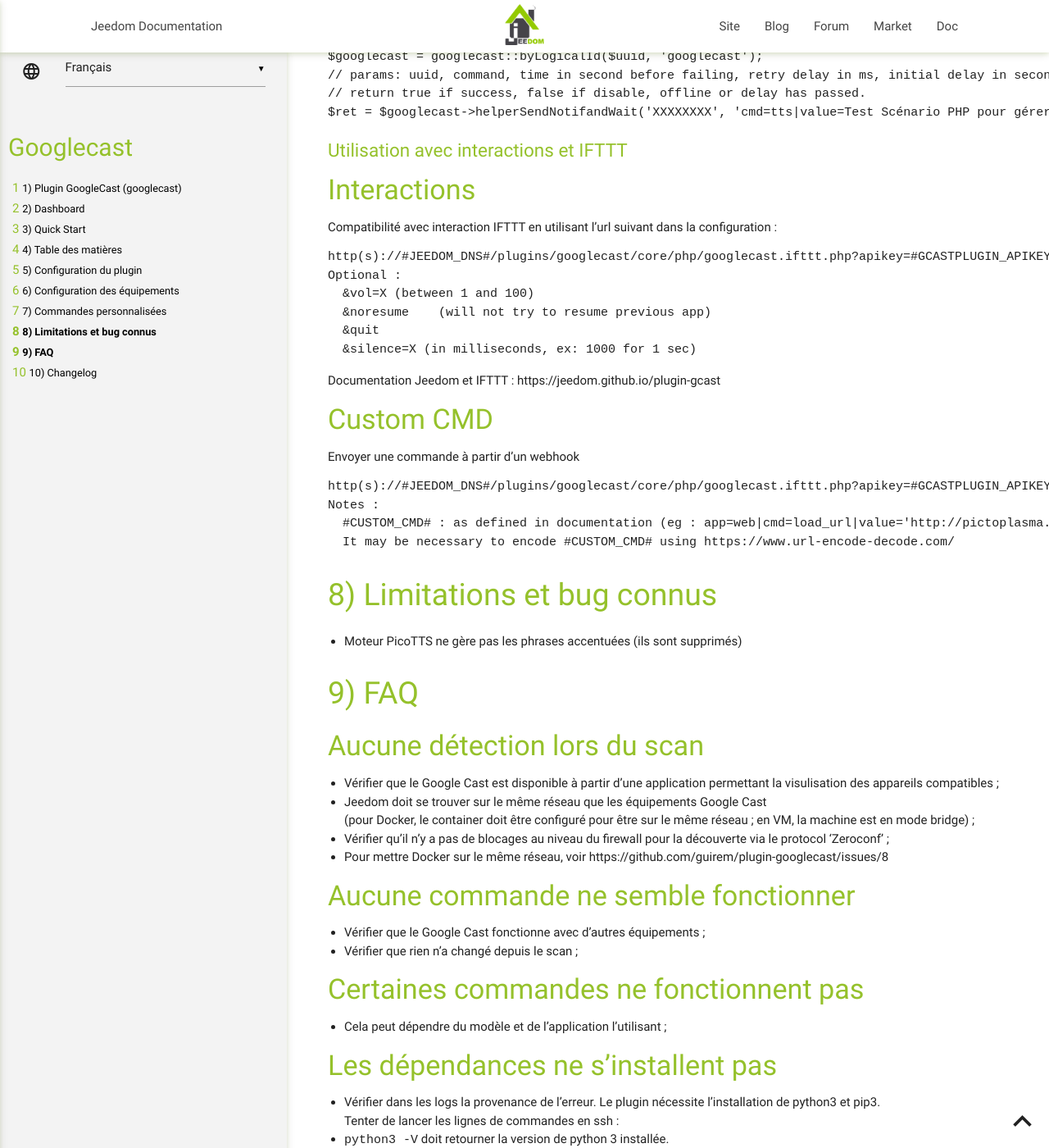
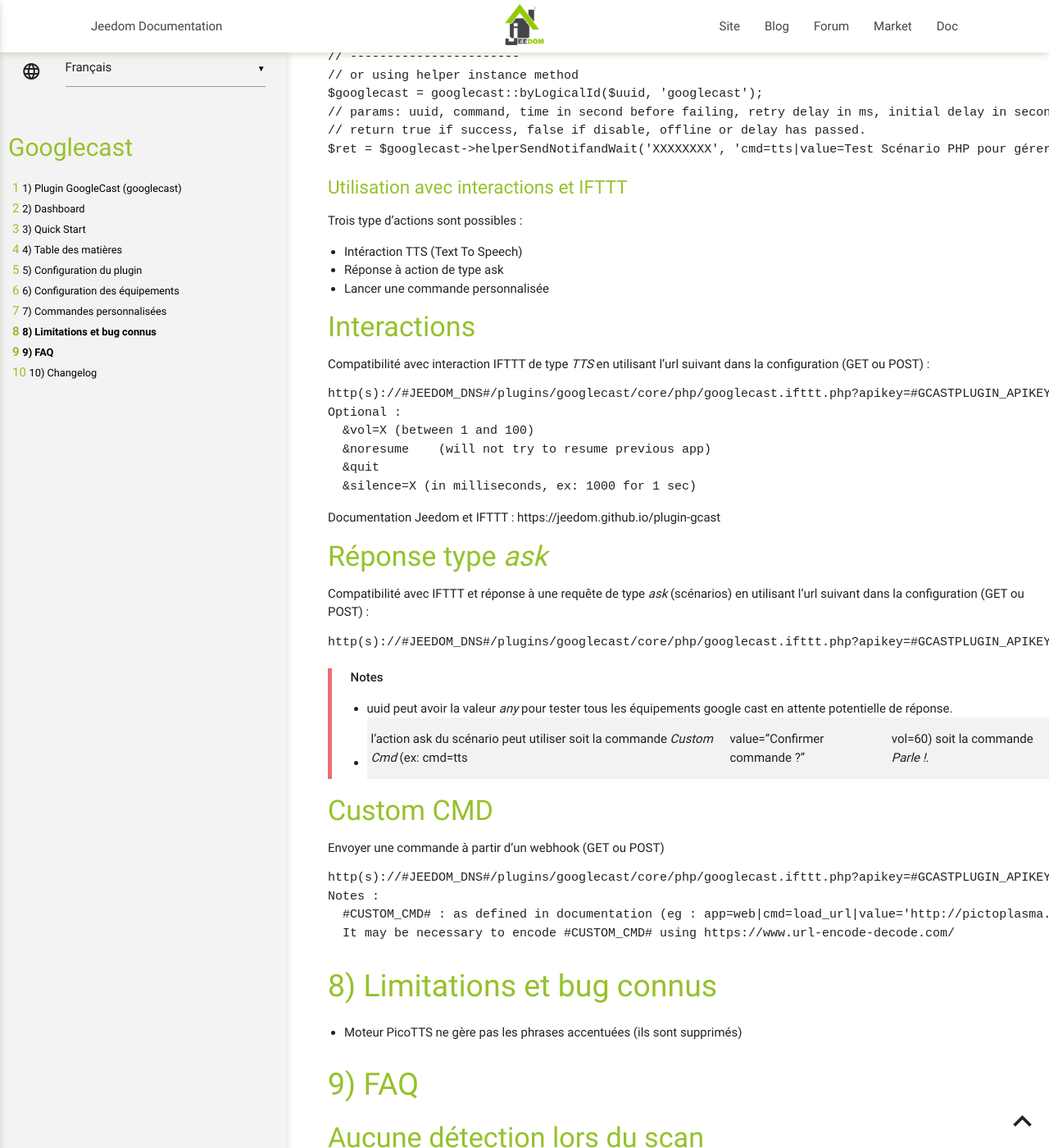
Before and after one commit to guirem/plugin-googlecast, a Jekyll site: the page built from docs/fr_FR/index.md, in a window 1280 px wide and 1400 px high, scrolled down 17798 px. Shown: the whole window at 82% size. Built offline with Jekyll 4.4.1, drawn with Linux system fonts in a browser that asks for light colours; our own code applies the rules of GitHub Pages for plain Markdown files; some of the changed text lies outside the part shown.

Commit message:
added ifttt/ask compatibility (#31)
IFTTT fix and ask compatibility

````diff
--- a/docs/fr_FR/index.md
+++ b/docs/fr_FR/index.md
@@ -93,6 +93,7 @@
       - [Avec bloc code php](#avec-bloc-code-php)
     + [Utilisation avec interactions et IFTTT](#utilisation-avec-interactions-et-ifttt)
       - [Interactions](#interactions)
+      - [Réponse type ask](#r-ponse-type--ask-)
       - [Custom CMD](#custom-cmd)
 - [Limitations et bug connus](#limitations-et-bug-connus)
 - [FAQ](#faq)
@@ -324,9 +325,10 @@
 
 #### Paramètres possibles pour *load_url* en mode *web* :
 ```
-- url: str - website url.
-- force: bool - force mode. To be used if default is not working. (optional, default False).
-- reload: int - reload time in seconds. 0 = no reload. (optional, default 0)
+- value: str - seperated by ',' (see notes)
+    * url: str - website url.
+    * force: bool - force mode. To be used if default is not working. (optional, default False).
+    * reload: int - reload time in seconds. 0 = no reload. (optional, default 0)
 
 ex 1 : app=web|cmd=load_url|value='http://pictoplasma.sound-creatures.com',True,10
 ex 2 : app=web|cmd=load_url|value='http://mywebsite/index.php?apikey%3Dmyapikey'
@@ -673,8 +675,13 @@
 
 ### Utilisation avec interactions et IFTTT
 
+Trois type d'actions sont possibles :
+- Intéraction TTS (Text To Speech)
+- Réponse à action de type ask
+- Lancer une commande personnalisée
+
 #### Interactions
-Compatibilité avec interaction IFTTT en utilisant l'url suivant dans la configuration :
+Compatibilité avec interaction IFTTT de type *TTS* en utilisant l'url suivant dans la configuration (GET ou POST) :
 ```
 http(s)://#JEEDOM_DNS#/plugins/googlecast/core/php/googlecast.ifttt.php?apikey=#GCASTPLUGIN_APIKEY#&uuid=#GCAST_UUID#&query=<<{{TextField}}>>
 Optional :
@@ -685,8 +692,18 @@
 ```
 Documentation Jeedom et IFTTT : https://jeedom.github.io/plugin-gcast
 
+#### Réponse type *ask*
+Compatibilité avec IFTTT et réponse à une requête de type *ask* (scénarios) en utilisant l'url suivant dans la configuration (GET ou POST) :
+```
+http(s)://#JEEDOM_DNS#/plugins/googlecast/core/php/googlecast.ifttt.php?apikey=#GCASTPLUGIN_APIKEY#&uuid=#GCAST_UUID#&action=askreply&query=<<{{TextField}}>>
+```
+
+> **Notes**
+> - uuid peut avoir la valeur *any* pour tester tous les équipements google cast en attente potentielle de réponse.
+> - l'action ask du scénario peut utiliser soit la commande *Custom Cmd* (ex: cmd=tts|value="Confirmer commande ?"|vol=60) soit la commande *Parle !*.
+
 #### Custom CMD
-Envoyer une commande à partir d'un webhook
+Envoyer une commande à partir d'un webhook (GET ou POST)
 ```
 http(s)://#JEEDOM_DNS#/plugins/googlecast/core/php/googlecast.ifttt.php?apikey=#GCASTPLUGIN_APIKEY#&uuid=#GCAST_UUID#&action=customcmd&query=#CUSTOM_CMD#
 Notes :
@@ -722,11 +739,12 @@
 
 #### Les dépendances ne s'installent pas
 
-- Vérifier dans les logs la provenance de l'erreur. Le plugin nécessite l'installation de python3 et pip3.
-Tenter de lancer les lignes de commandes en ssh :
+Vérifier dans les logs (*Googlecast_update*) la provenance de l'erreur. Le plugin nécessite l'installation de python3, pip3.
+
+Si le log contient le message *Error: Cound not found pip3 program to install python dependencies !*, tenter de lancer les lignes de commandes en ssh :
 - `python3 -V` doit retourner la version de python 3 installée.
 - `compgen -ac | grep -E '^pip-?3' | sort -r | head -1` doit retourner une ligne (ex: pip3)
-- Si aucun retour sur le ligne précédante tenter une réinstallation
+- Si aucun retour sur le ligne précédante tenter une réinstallation de pip3
 ```
 sudo apt-get remove python3-pip
 sudo apt-get -y install python3-pip
````
Also changed, not shown: other parts of docs/fr_FR/index.md (+1 -1 lines), docs/en_US/changelog.md (+5 -0 lines), docs/en_US/index.md (+19 -3 lines), docs/fr_FR/changelog.md (+5 -0 lines), 1 other file.
